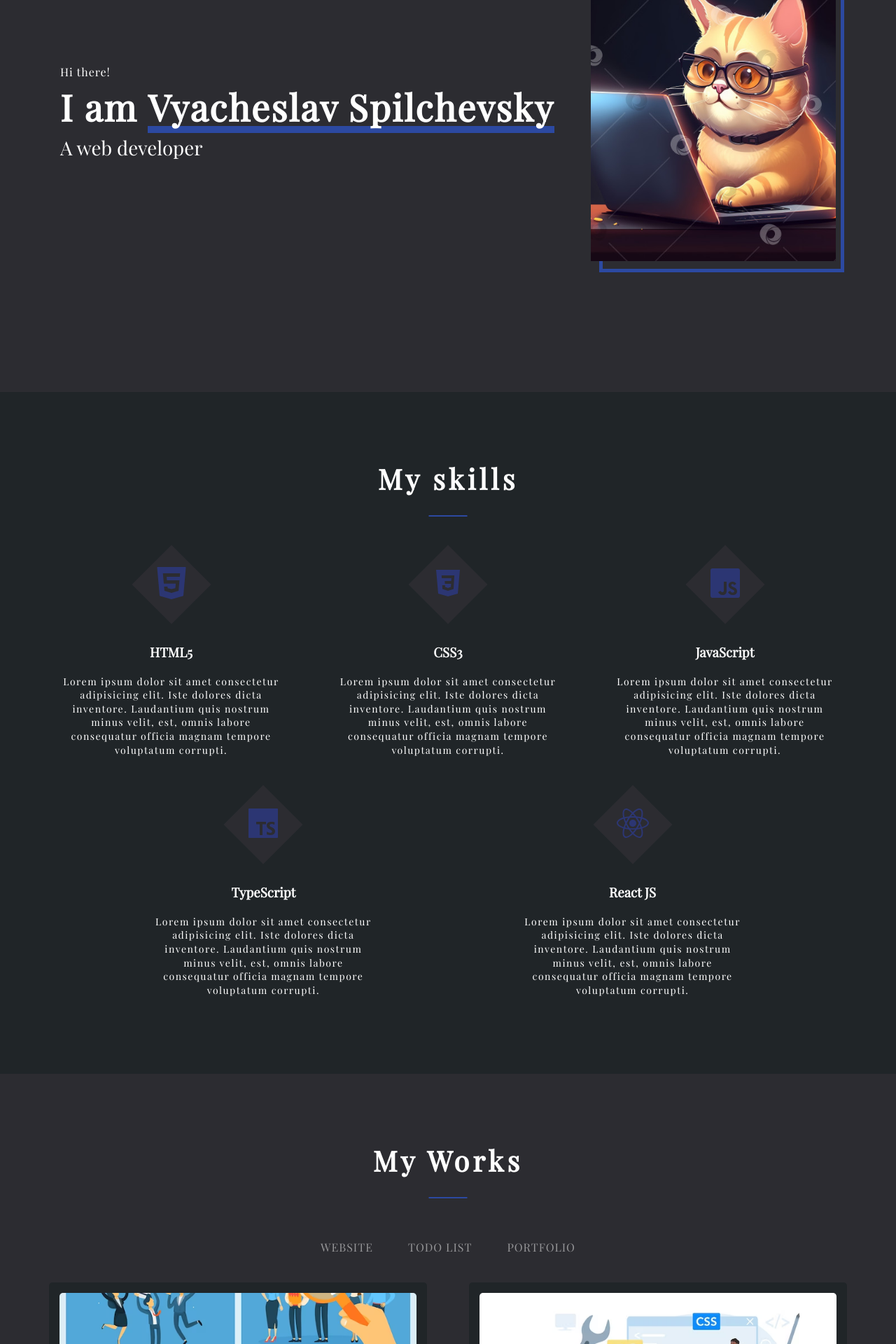
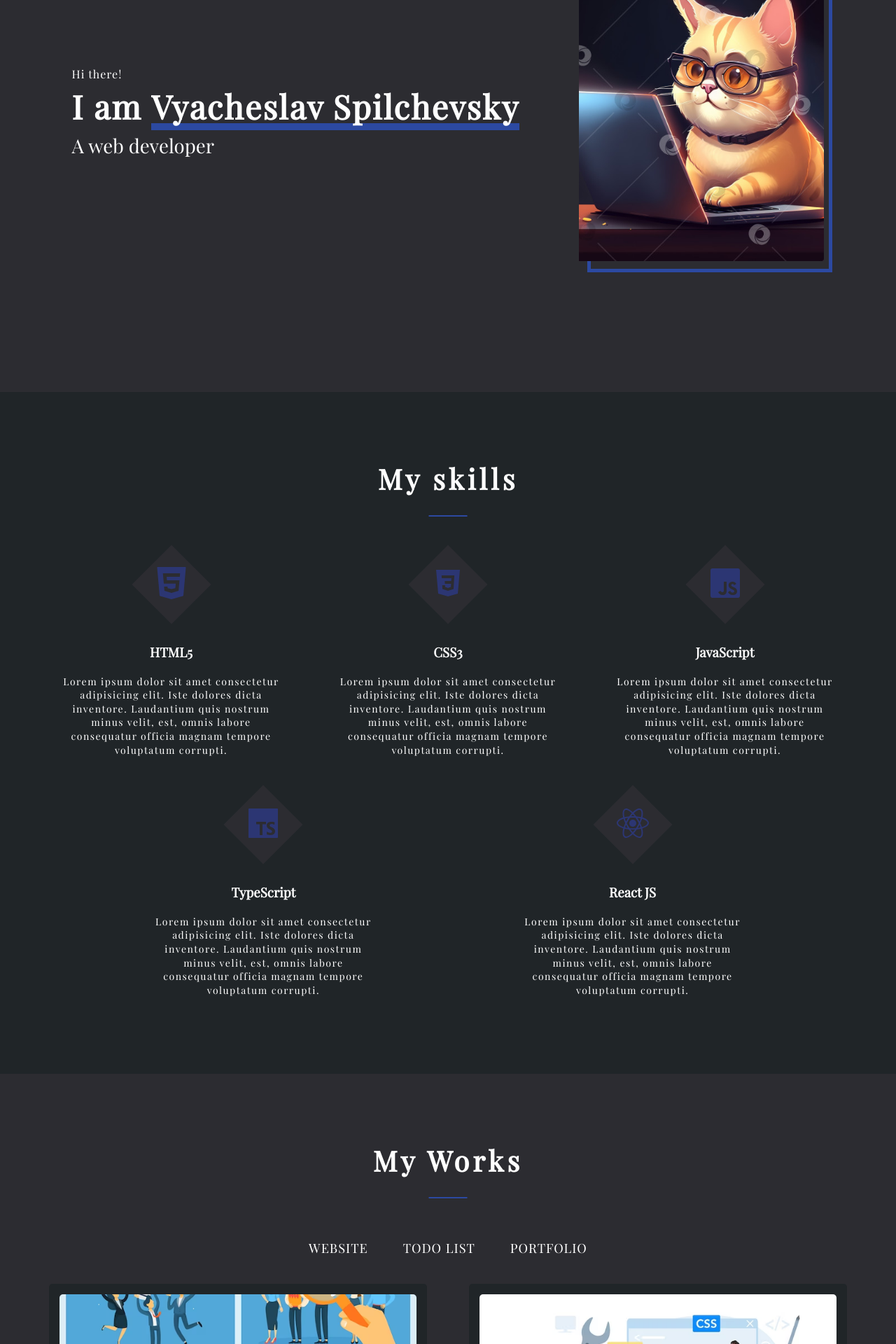
Before and after one commit to Vyacheslav-Spilch/homework-front, a React app in the folder portfolio-start-project-main/: page / in a window 1280 px wide. Shown: the part 240-2160 px from the top of the page at 70% size. Built offline with nearby package versions, Linux system fonts and the light colour scheme.

Commit message:
creating an adaptive for the works, skills chapters

```diff
--- a/portfolio-start-project-main/src/components/Button.tsx
+++ b/portfolio-start-project-main/src/components/Button.tsx
@@ -1,5 +1,6 @@
 import React from "react";
 import styled from "styled-components";
+import { font } from "../styles/Common";
 import { theme } from "../styles/Theme";
 
 type ButtonPropsType = {
@@ -8,8 +9,9 @@ type ButtonPropsType = {
 }
 
 export const Button = styled.button<ButtonPropsType>`
+    ${font({Fmax: 16, Fmin: 12, lineHeight: 1.1})}
     font-family: 'Playfair Display', serif;
-    font-size: 16px;
+    /* font-size: 16px; */
     width: ${props => props.width || "30%"};
     min-height: 30px;
     padding: 7px 10px;
--- a/portfolio-start-project-main/src/components/FlexWrapper.tsx
+++ b/portfolio-start-project-main/src/components/FlexWrapper.tsx
@@ -1,4 +1,6 @@
 import styled from "styled-components";
+import { Skills } from "../layout/skills/Skills";
+import { theme } from "../styles/Theme";
 
 type FlexWrapperPropsType = {
     direction?: string,
@@ -16,4 +18,9 @@ export const FlexWrapper = styled.div<FlexWrapperPropsType>`
     flex-wrap: ${props => props.wrap || "nowrap"};
     height: 100%;
     gap: ${props => props.gap || "0px"};
+
+    @media ${theme.media.mobile} {
+        flex-direction: column;
+        align-items: center;
+    }
 `
--- a/portfolio-start-project-main/src/components/StyledLink.tsx
+++ b/portfolio-start-project-main/src/components/StyledLink.tsx
@@ -1,7 +1,10 @@
 import styled from "styled-components"
+import { font } from "../styles/Common"
 import { theme } from "../styles/Theme"
 
 export const StyledLink = styled.a`
+    ${font({Fmax: 18, Fmin: 15})}
+    white-space: nowrap;
     padding: 10px;
     letter-spacing: 1px;
     font-weight: 400;
--- a/portfolio-start-project-main/src/components/menu/Menu.tsx
+++ b/portfolio-start-project-main/src/components/menu/Menu.tsx
@@ -29,7 +29,7 @@ export const Menu = (props: {
 
 const StyledTabMenu = styled.nav`
     ul {
-        margin: 40px 0;
+        margin: 0 0 40px;
     }
     li {
         position: relative;
@@ -37,7 +37,9 @@ const StyledTabMenu = styled.nav`
     }
 `
 
-const StyledList = styled.li``
+const StyledList = styled.li`
+    text-align: center;
+`
 
 // const StyledLink = styled.a`
 //     padding: 10px;
--- a/portfolio-start-project-main/src/layout/footer/Footer.tsx
+++ b/portfolio-start-project-main/src/layout/footer/Footer.tsx
@@ -28,7 +28,7 @@ export const Footer = () => {
                     </SocialLink>
                 </SocialItem>
             </SocialIconsList>
-            <Copyright>2023 Vycheslav Spilchevsky, all rights reserved</Copyright>
+            <Copyright>2023 Vyacheslav Spilchevsky, all rights reserved</Copyright>
         </StyledFooter>
     )
 }
@@ -51,9 +51,13 @@ const SocialIconsList = styled.ul`
     gap: 15px;
 `
 
-const SocialItem = styled.li``
+const SocialItem = styled.li`
 
-const SocialLink= styled.a``
+`
+
+const SocialLink= styled.a`
+
+`
 
 const Copyright = styled.p`
     font-size: 0.7rem;
--- a/portfolio-start-project-main/src/layout/section/main/Main.tsx
+++ b/portfolio-start-project-main/src/layout/section/main/Main.tsx
@@ -78,13 +78,14 @@ const SmallText = styled.h2`
 `
 
 const Name = styled.h2`
-    ${font({weight: 700, Fmax: 50, Fmin: 30})};
+    ${font({weight: 700, Fmax: 45, Fmin: 28})};
     position: relative;
     margin: 10px 0;
 
     span {
         position: relative;
         white-space: nowrap;
+        text-align: center;
         z-index: 1;
         &::before {
             content: "";
--- a/portfolio-start-project-main/src/layout/skills/Skill.tsx
+++ b/portfolio-start-project-main/src/layout/skills/Skill.tsx
@@ -31,6 +31,10 @@ export const Skill = (props: SkillPropsType) => {
 const StyledSkill = styled.div`
     padding: 10px;
     width: 30%;
+
+    @media ${theme.media.mobile} {
+        width: 80%;
+    }
 `
 
 const SkillsTitle = styled.h3`
```
Also changed, not shown: portfolio-start-project-main/src/layout/skills/Skills.tsx (+2 -5 lines).
